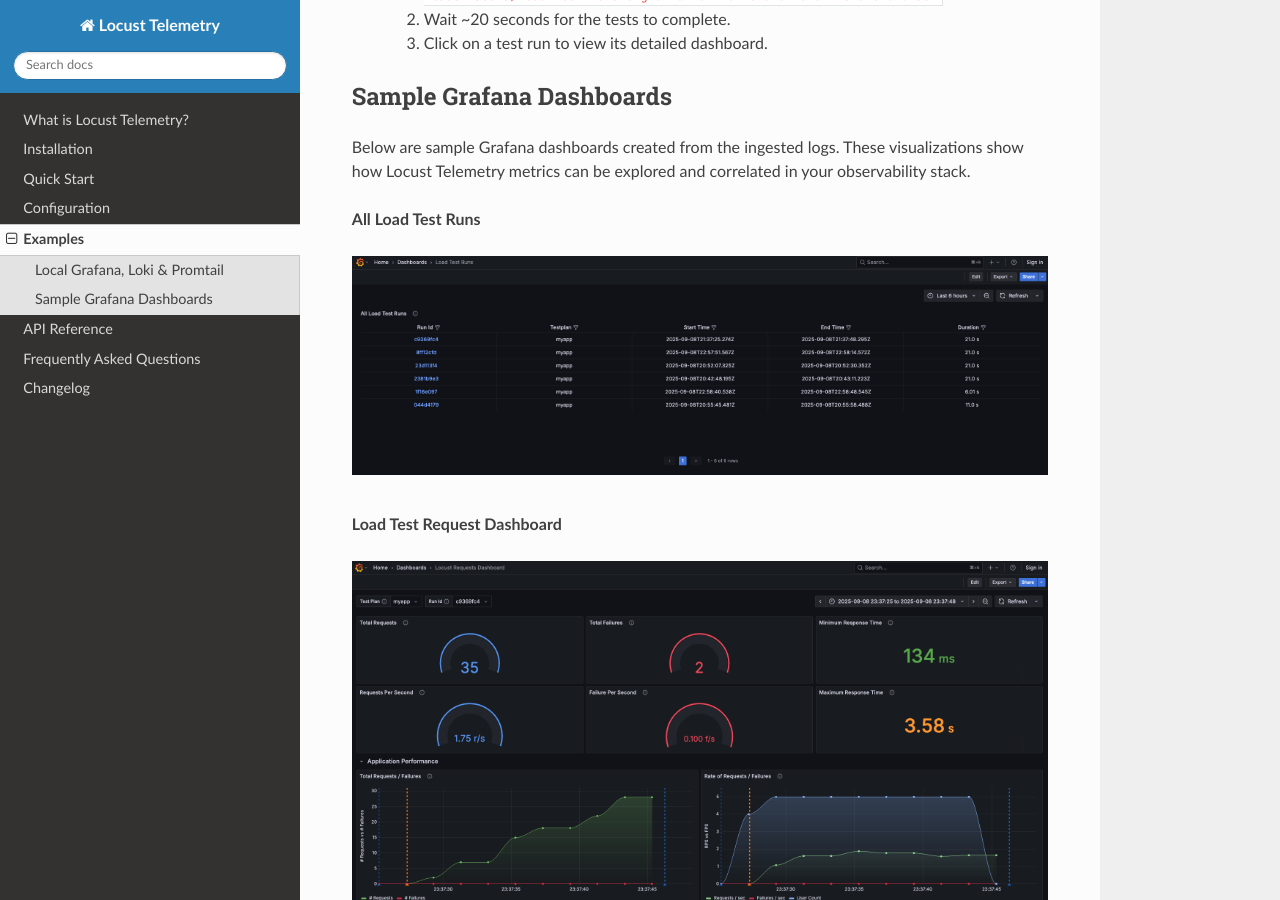
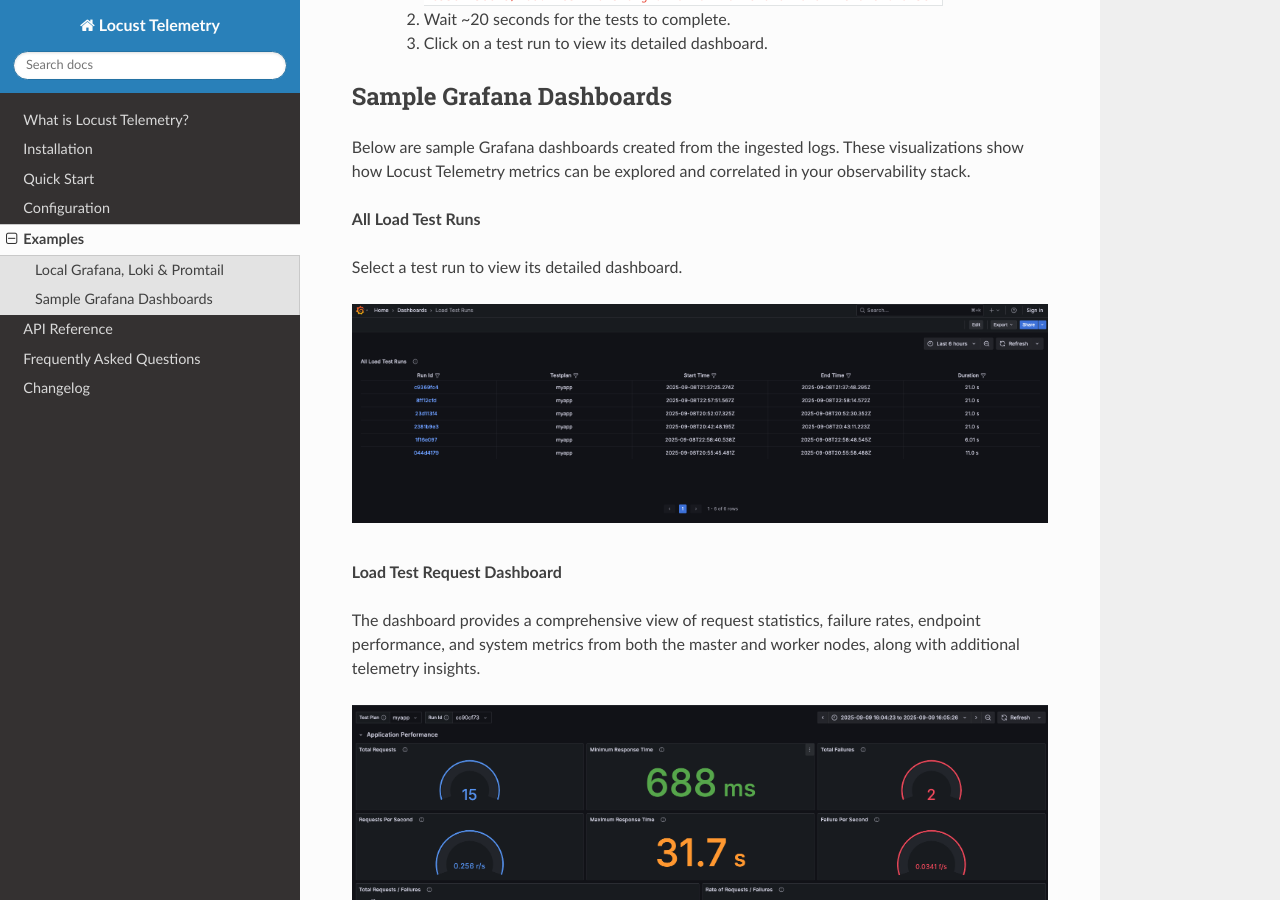
Before and after one commit to platform-crew/locust-telemetry, a Sphinx documentation site: the page built from docs/source/examples.rst, in a window 1280 px wide and 900 px high, scrolled down 1090 px. Built offline with Sphinx 7.4.7 and the Read the Docs theme 3.1.0, drawn with Linux system fonts in a browser that asks for light colours.

Commit message:
Add system metrics

```diff
--- a/docs/source/api/core/index.rst
+++ b/docs/source/api/core/index.rst
@@ -18,7 +18,7 @@
 Base Telemetry Recorder
 -------------------------------
 
-.. automodule:: locust_telemetry.core.telemetry
+.. automodule:: locust_telemetry.core.recorder
    :members:
    :show-inheritance:
    :undoc-members:
--- a/docs/source/examples.rst
+++ b/docs/source/examples.rst
@@ -63,10 +63,13 @@
 ---------------------------------------------------------
 
 Below are sample Grafana dashboards created from the ingested logs.
-These visualizations show how Locust Telemetry metrics can be explored and correlated in your observability stack.
+These visualizations show how Locust Telemetry metrics can be explored
+and correlated in your observability stack.
 
 
 **All Load Test Runs**
+
+Select a test run to view its detailed dashboard.
 
 .. image:: _static/load-test-runs.png
    :alt: All Load Test Runs
@@ -80,29 +83,30 @@
 
 **Load Test Request Dashboard**
 
+The dashboard provides a comprehensive view of request statistics,
+failure rates, endpoint performance, and system metrics from both the
+master and worker nodes, along with additional telemetry insights.
+
 .. image:: _static/request-dashboard-1.png
    :alt: Request Dashboard - Overview
+   :width: 100%
+   :align: center
+
+.. image:: _static/request-dashboard-2.png
+   :alt: Request Dashboard
+   :width: 100%
+   :align: center
+
+.. image:: _static/request-dashboard-3.png
+   :alt: Request Dashboard
+   :width: 100%
+   :align: center
+
+.. image:: _static/request-dashboard-4.png
+   :alt: Request Dashboard
    :width: 100%
    :align: center
 
 .. raw:: html
 
    <br><br>
-
-.. image:: _static/request-dashboard-2.png
-   :alt: Request Dashboard - Latency
-   :width: 100%
-   :align: center
-
-.. raw:: html
-
-   <br><br>
-
-.. image:: _static/request-dashboard-3.png
-   :alt: Request Dashboard - Throughput
-   :width: 100%
-   :align: center
-
-.. raw:: html
-
-   <br><br>
```
Also changed, not shown: docs/source/api/core_telemetry/index.rst (+13 -4 lines), docs/source/quickstart.rst (+9 -4 lines), docs/source/_static/quick-start-dashboard.png (deleted), docs/source/_static/request-dashboard-1.png, docs/source/_static/request-dashboard-2.png, docs/source/_static/request-dashboard-3.png, docs/source/_static/request-dashboard-4.png (added).
